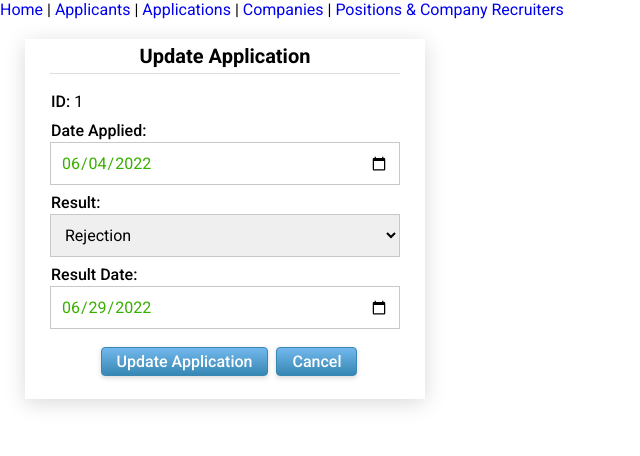
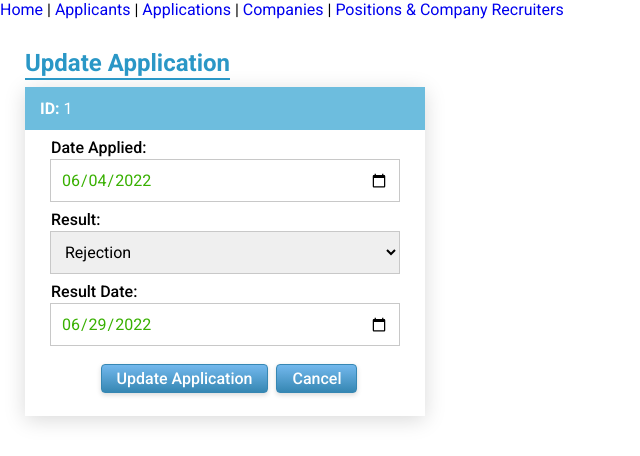
Before and after one commit to sophlil/DreamOffer, a Flask app: page /edit-application/1 in a window 1280 px wide. Shown: the part 62-518 px from the top of the page, without its empty margins (0-640 px from the left). Run offline with Flask 2, Linux system fonts and the light colour scheme; data comes from the database, SQL or seed files in the repository; data that the repository does not hold is empty; some libraries are stand-ins or nearby versions.

Commit message:
edit headers

```diff
--- a/templates/edit_application.j2
+++ b/templates/edit_application.j2
@@ -25,12 +25,13 @@
 
     <!-- EDIT -->
     <div id='edit'>
+        <h3>Update Application</h3>
         <!-- form to UPDATE an Application -->
         <form id="editApplication" action="/edit-application/{{data[0].applicationID}}" method="post">
             <fieldset>
-                <h3><strong>Update Application</strong></h3>
-                <label>ID: <span>{{data[0].applicationID}}</span></label>
-
+                <div class="form-head">
+                    <label>ID: <span>{{data[0].applicationID}}</span></label>
+                </div>
                 <label for="dateApplied">Date Applied:</label>
                 <input
                     type="date"
```
